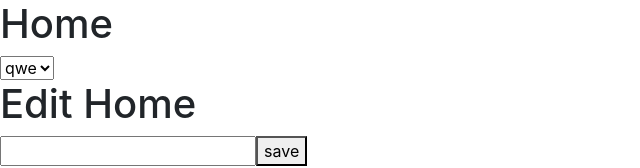
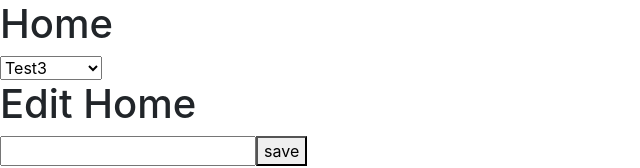
Before and after one commit to Aleksey-ermilov/study-react, a React (Create React App) app: page / in a window 1280 px wide. Shown: the top 168 px of the page, without its empty margins (0-640 px from the left). Built offline with nearby package versions, Linux system fonts and the light colour scheme.

Commit message:
added arrHome in select and change components on classes

```diff
--- a/src/App.js
+++ b/src/App.js
@@ -6,17 +6,26 @@ import InputBtnSave from "./components/InputBtnSave";
 
 import arrHome from "./JsonOb";
 
+const element = arrHome.map( (home) => {
+
+  return (
+    <option>
+      {home.name}
+    </option>
+  )
+});
+
 function App() {
   return (
       <div>
         <div>
           <h1>Home</h1>
-          <Select/>
+          <Select label={element}/>
         </div>
 
         <div>
           <h1>Edit Home</h1>
-          <InputBtnSave/>
+          <InputBtnSave />
         </div>
       </div>
   );
--- a/src/components/InputBtnSave.js
+++ b/src/components/InputBtnSave.js
@@ -1,12 +1,12 @@
-import React from "react";
+import React, { Component } from "react";
 
-const InputBtnSave = () => {
-    return (
-        <div>
+export default class InputBtnSave extends Component {
+    render() {
+        return (
+            <div>
             <input type="text"/>
             <button>save</button>
         </div>
-    )
-};
-
-export default InputBtnSave
+        )
+    }
+}
--- a/src/components/Select.js
+++ b/src/components/Select.js
@@ -1,13 +1,12 @@
-import React from "react";
+import React, { Component } from "react";
 
-const Select = () => {
-    return (
-        <select>
-            <option>qwe</option>
-            <option>qwe</option>
-            <option>qwe</option>
-        </select>
-    )
-};
-
-export default Select;
+export default class Select extends Component{
+    render () {
+        const  {label} = this.props
+        return (
+            <select>
+                {label}
+            </select>
+        )
+    }
+}
```
